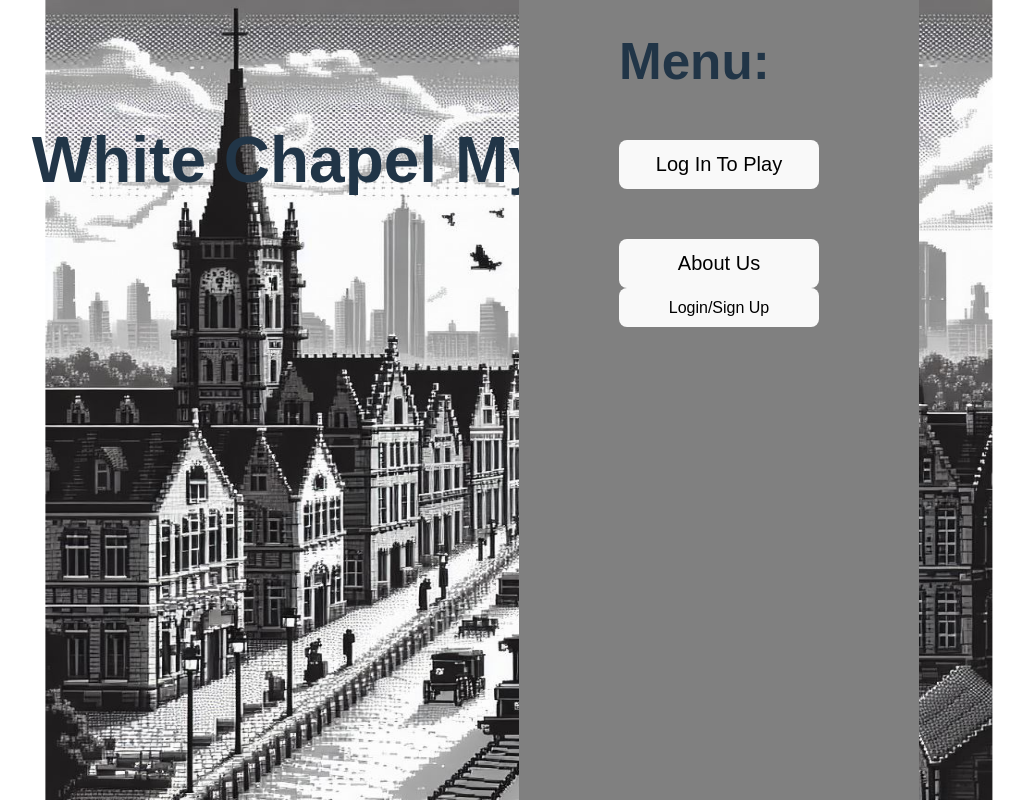
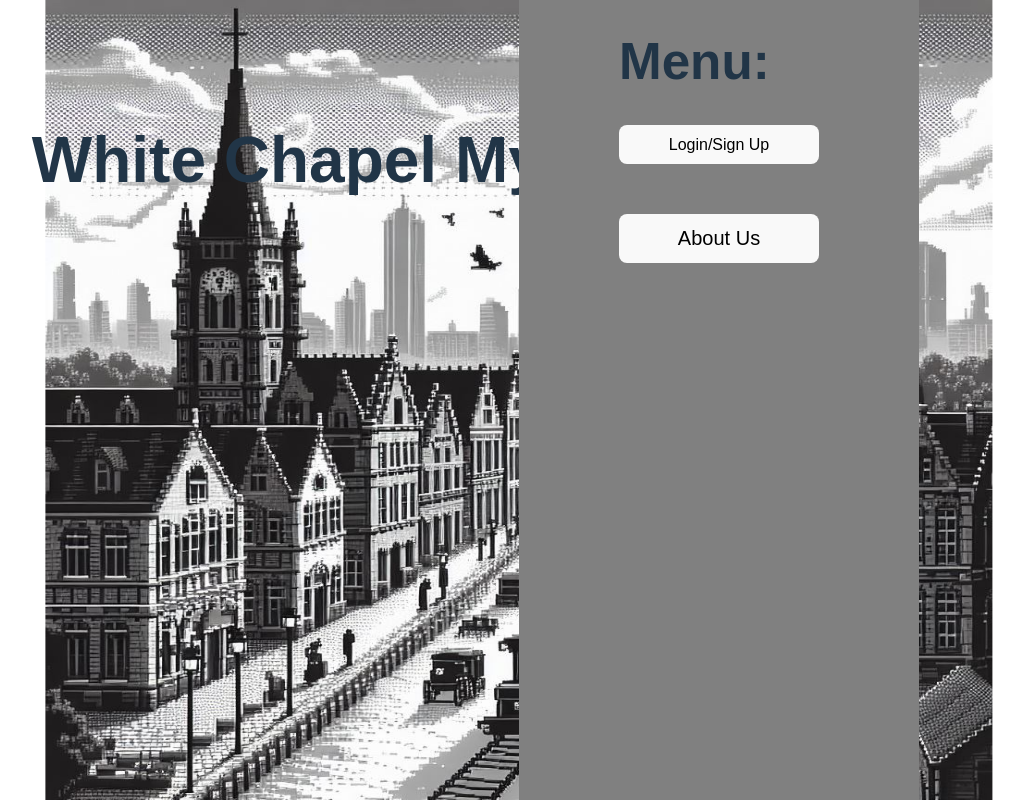
Before and after one commit to Armand57araujo/whiteChapelMysteries, a React (Vite) app in the folder client/: page / in a window 1280 px wide. Shown: the whole page, without its empty margins (121-1145 px from the left). Built offline with nearby package versions, Linux system fonts and the light colour scheme; a web font is replaced by a local one.

Commit message:
changed develop script to dev

```diff
--- a/client/src/components/TypingWithSound.jsx
+++ b/client/src/components/TypingWithSound.jsx
@@ -1,6 +1,6 @@
 import React, { useEffect } from 'react';
-// import Typed from 'typed.js';
-// import { Howl } from 'howler';
+import Typed from 'typed.js';
+import { Howl } from 'howler';
 
 
 const TypingWithSound = () => {
--- a/client/src/pages/index.jsx
+++ b/client/src/pages/index.jsx
@@ -14,13 +14,13 @@ return(
                     <h1 className="">Menu:</h1>
                 </div>
                 <div>
-                    <button className="font margin-topsml">Log In To Play</button>
+                    <LoginLogout />
                 </div>
                 <div>
                     <button className="font margin-top">About Us</button>
                 </div>
                 <div>
-                    <LoginLogout></LoginLogout>
+
                 </div>
             </div>
         </div>
--- a/package.json
+++ b/package.json
@@ -5,7 +5,7 @@
   "main": "server/server.js",
   "scripts": {
     "start": "node server --ignore client",
-    "develop": "concurrently \"cd server && npm run start\" \"cd client && npm run dev\"",
+    "dev": "concurrently \"cd server && npm run start\" \"cd client && npm run dev\"",
     "install": "cd server && npm i && cd ../client && npm i",
     "seed": "cd server && npm run seed",
     "build": "cd client && npm run build"
```
Also changed, not shown: 2 other files (tests, documents, lock files or other folders).
